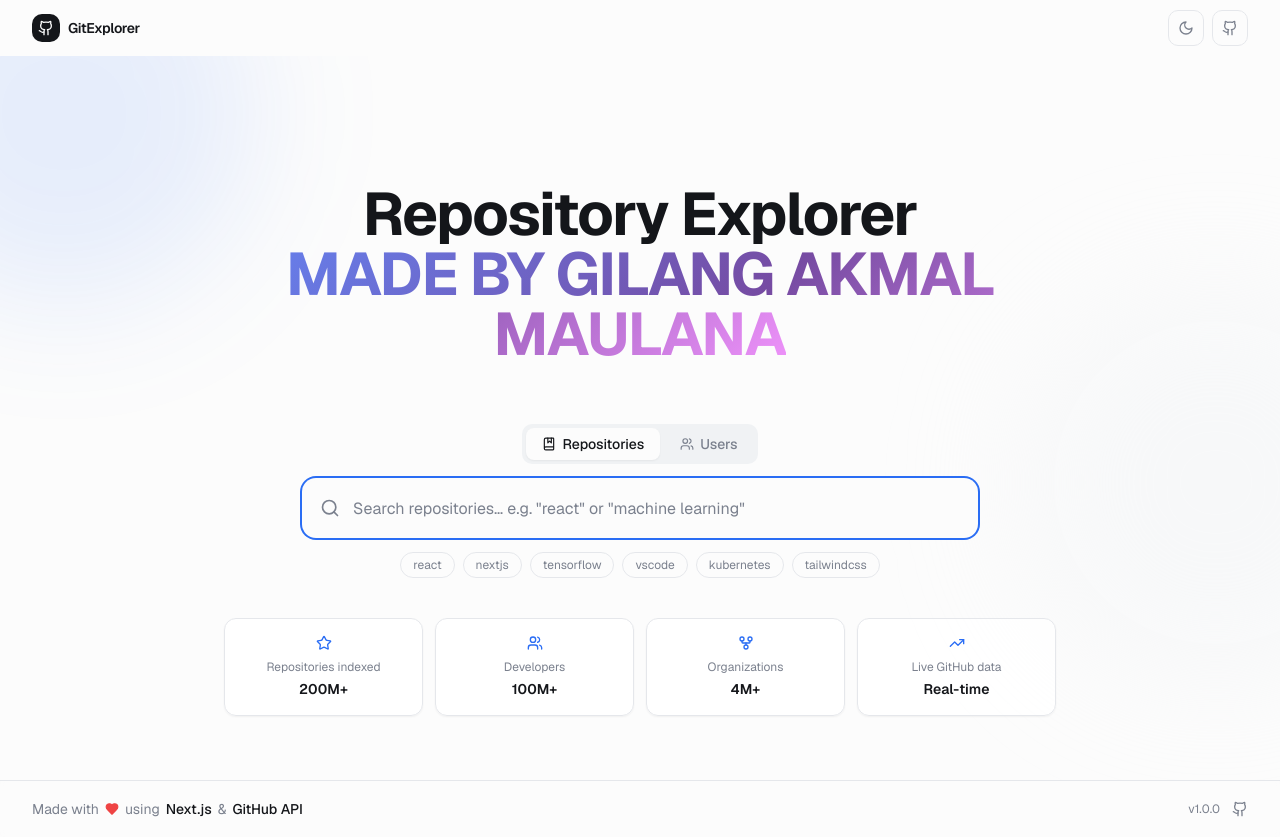
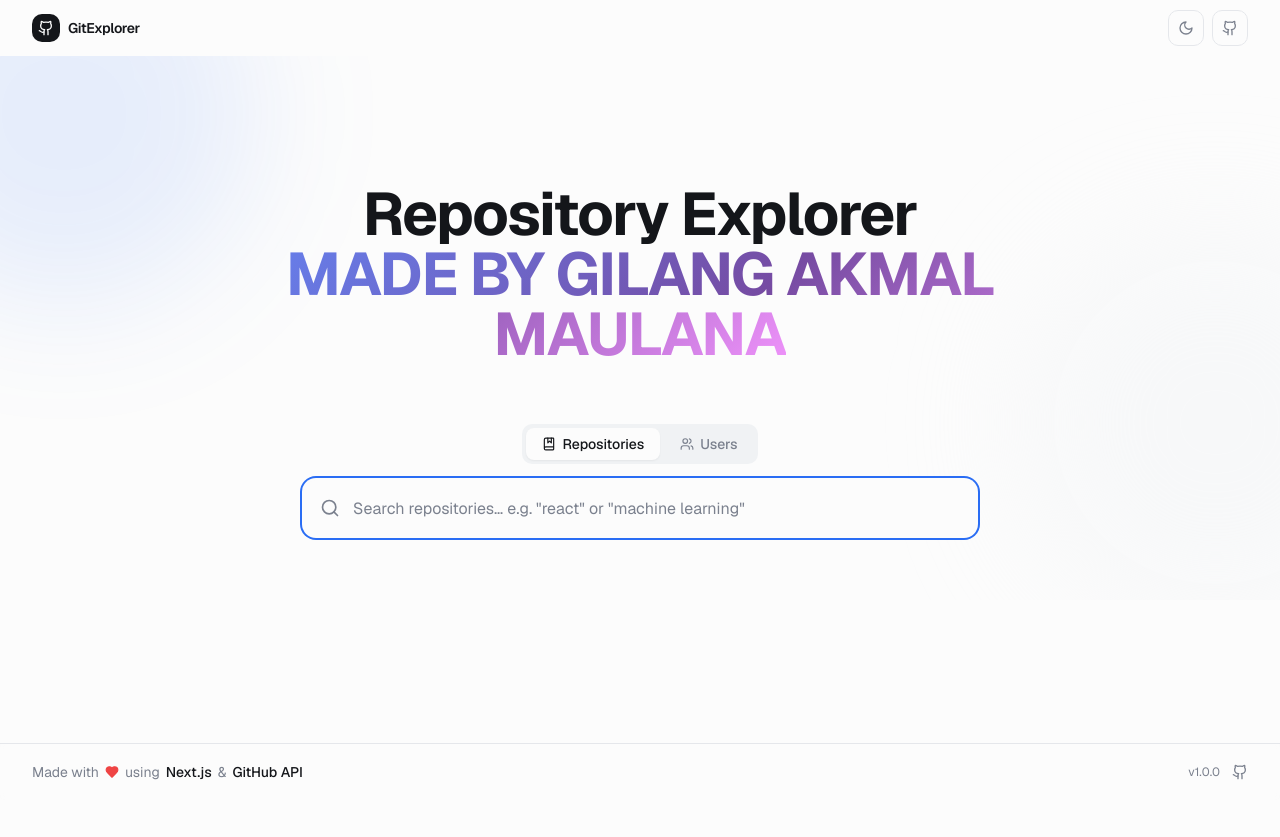
Before and after one commit to Vidmuz/Tech-Test-PT-Yapindo-Jaya-Abadi-Gilang-Akmal-Maulana, a Next.js app: page / in a window 1280 px wide. After the commit the page ends 800 px from the top, so only its background shows below. Built offline with nearby package versions, Linux system fonts and the light colour scheme.

Commit message:
merubah tampilan page

```diff
--- a/app/page.tsx
+++ b/app/page.tsx
@@ -101,37 +101,9 @@
             }
           />
 
-          <div className="flex flex-wrap items-center justify-center gap-2">
-            {QUICK_SEARCHES.map((item) => (
-              <button
-                key={item}
-                type="button"
-                onClick={() => handleSearch(item)}
-                className="rounded-full border border-border bg-background/80 px-3 py-1 text-xs text-muted-foreground transition-colors hover:border-primary/40 hover:text-foreground"
-              >
-                {item}
-              </button>
-            ))}
-          </div>
+
         </motion.div>
 
-        <motion.div
-          variants={fadeIn}
-          initial="hidden"
-          animate="visible"
-          className="mt-10 grid w-full max-w-4xl grid-cols-2 gap-3 sm:grid-cols-4"
-        >
-          {STATS.map(({ icon: Icon, label, value }) => (
-            <div
-              key={label}
-              className="rounded-xl border border-border bg-card/80 p-4 text-center shadow-sm"
-            >
-              <Icon className="mx-auto mb-2 h-4 w-4 text-primary" />
-              <div className="text-xs text-muted-foreground">{label}</div>
-              <div className="mt-1 text-sm font-semibold text-foreground">{value}</div>
-            </div>
-          ))}
-        </motion.div>
       </section>
     </div>
   );
```
